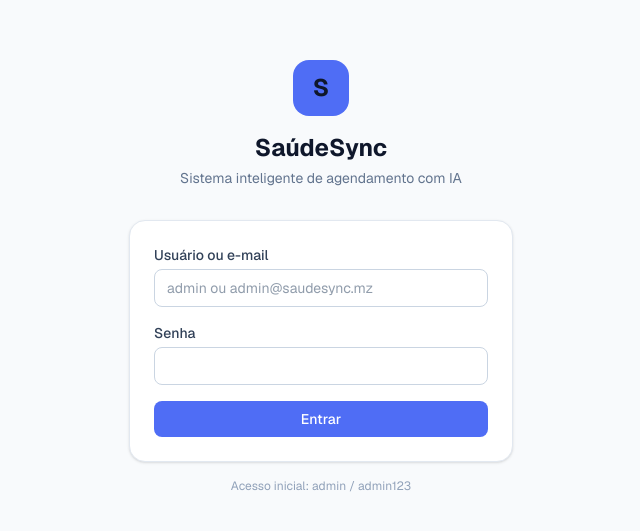
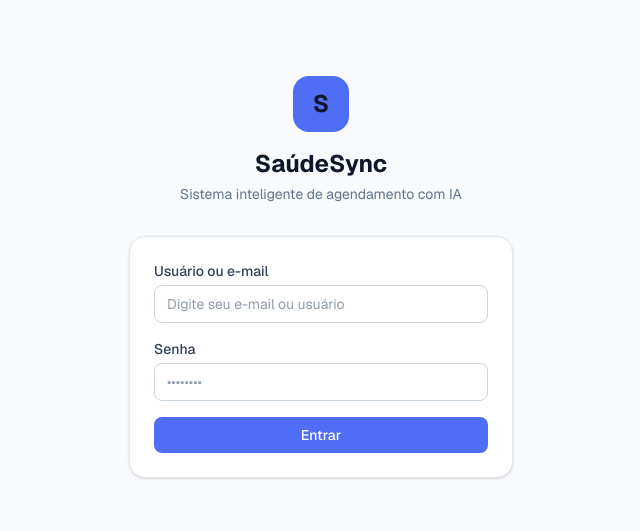
Before and after one commit to Galactus123/AgenteIA, a Next.js app: page /login in a window 1280 px wide. Shown: the part 123-654 px from the top of the page, without its empty margins (319-959 px from the left). Built offline with nearby package versions, Linux system fonts and the light colour scheme.

Commit message:
fix(security): remove credenciais expostas da tela de login
- Remove texto 'Acesso inicial: admin / admin123' do rodape
- Altera placeholder do campo usuario para 'Digite seu e-mail ou usuario'
- Adiciona placeholder generico no campo senha

```diff
--- a/src/app/login/page.tsx
+++ b/src/app/login/page.tsx
@@ -51,7 +51,7 @@ export default function LoginPage() {
               type="text"
               value={username}
               onChange={(e) => setUsername(e.target.value)}
-              placeholder="admin ou admin@saudesync.mz"
+              placeholder="Digite seu e-mail ou usuário"
               className="w-full rounded-lg border border-slate-300 px-3 py-2 text-sm focus:outline-none focus:ring-2 focus:ring-primary focus:border-primary"
               required
             />
@@ -62,6 +62,7 @@ export default function LoginPage() {
               type="password"
               value={password}
               onChange={(e) => setPassword(e.target.value)}
+              placeholder="••••••••"
               className="w-full rounded-lg border border-slate-300 px-3 py-2 text-sm focus:outline-none focus:ring-2 focus:ring-primary focus:border-primary"
               required
             />
@@ -75,9 +76,7 @@ export default function LoginPage() {
             {loading ? "Entrando..." : "Entrar"}
           </button>
         </form>
-        <p className="text-xs text-slate-400 text-center mt-4">
-          Acesso inicial: admin / admin123
-        </p>
+
       </div>
     </div>
   );
```
